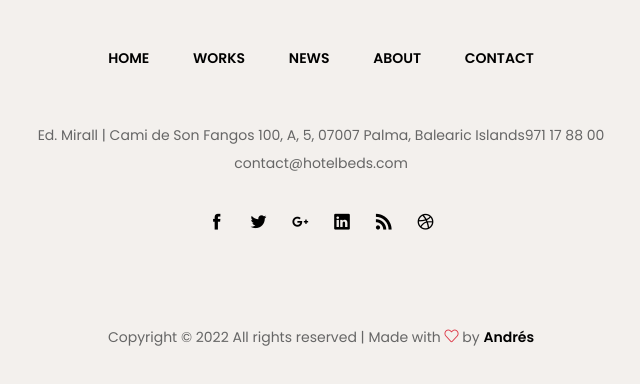
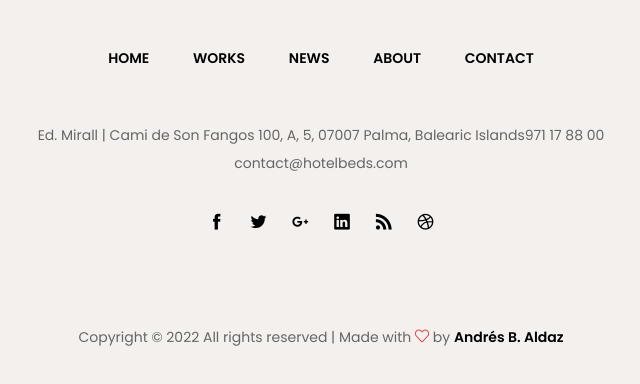
Before and after one commit to daibeal/metaverso, a plain HTML site: page index.html in a window 1280 px wide. Shown: the part 4329-4713 px from the top of the page, without its empty margins (319-959 px from the left). Drawn offline with Linux system fonts and the light colour scheme; files whose address does not match are found by name.

```diff
--- a/index.html
+++ b/index.html
@@ -982,7 +982,7 @@
 				<div class="copyright">Copyright ©
 					<script type="text/javascript" async="" src="https://www.google-analytics.com/analytics.js"></script>
 					<script type="text/javascript">document.write(new Date().getFullYear());</script> All rights reserved | Made with <i class="icon-heart text-danger" aria-hidden="true"></i> by <a
-						href="https://hasthemes.com/" target="_blank">Andrés</a>
+						href="https:www.andresbenites.es" target="_blank">Andrés B. Aldaz</a>
 				</div>
 			</div>
 		</footer>
```
